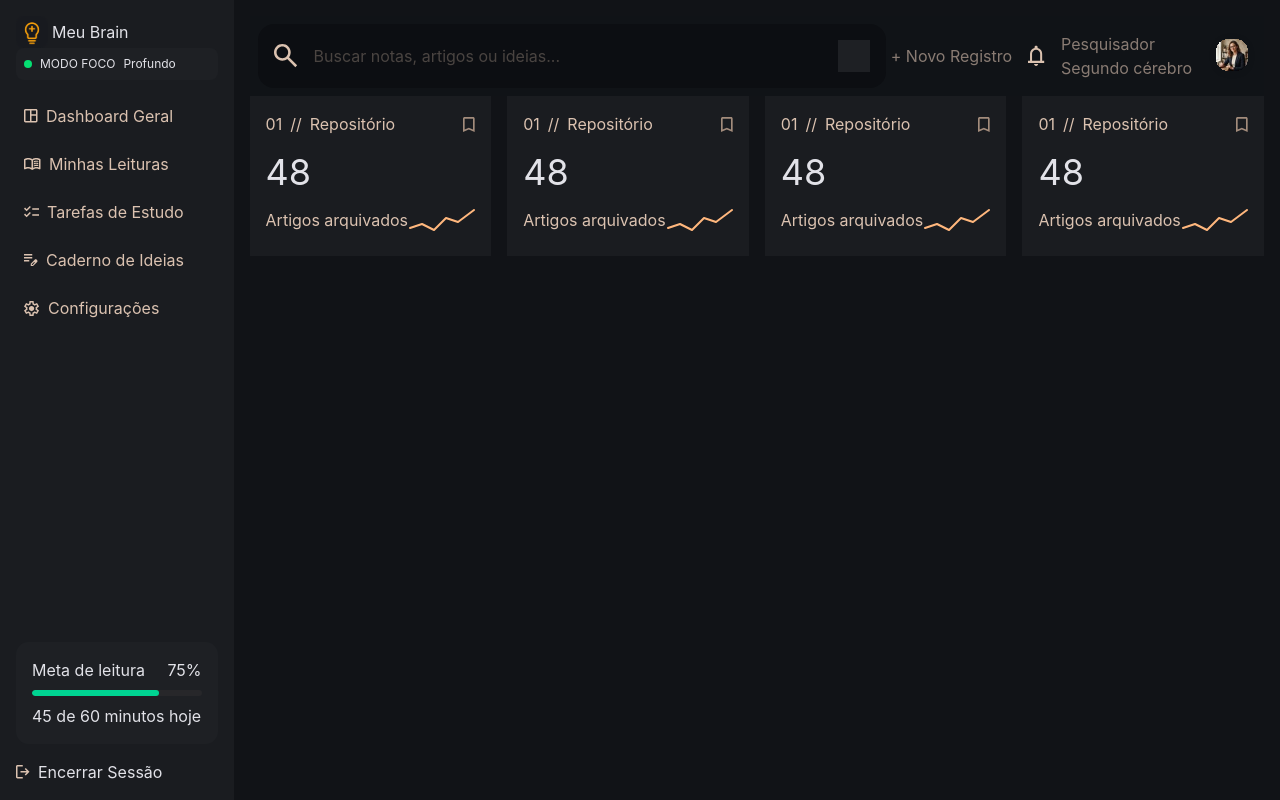
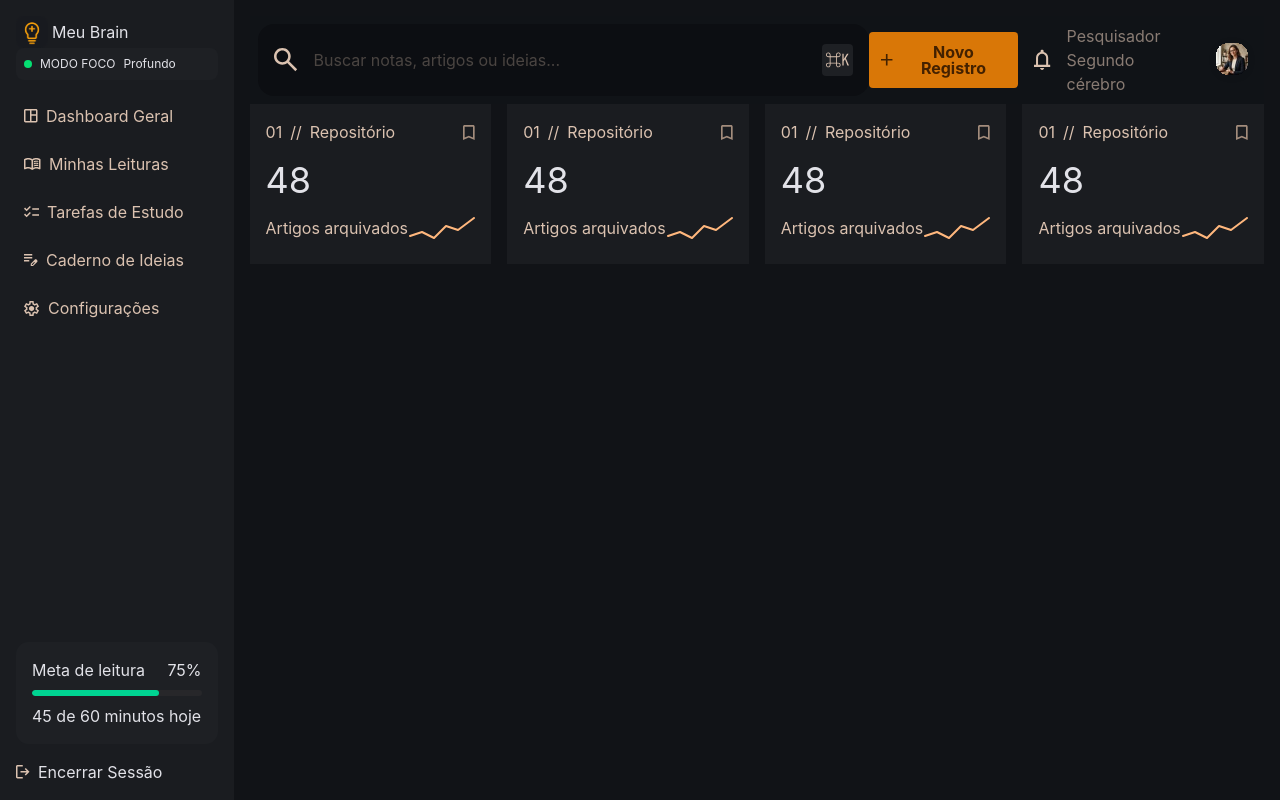
Before and after one commit to marianafurriel/meu-brain, a React (Vite) app: page / in a window 1280 px wide. Built offline with nearby package versions, Linux system fonts and the light colour scheme.

Commit message:
feat: add new SVG icon and update Navbar styling

```diff
--- a/src/components/Navbar/Navbar.tsx
+++ b/src/components/Navbar/Navbar.tsx
@@ -10,20 +10,29 @@ function Navbar() {
         />
 
         <input
-          placeholder="Buscar notas, artigos ou ideias..." className="w-127"
+          placeholder="Buscar notas, artigos ou ideias..." className="w-127 border-none outline-none"
         />
 
-        <img
-          src="../../src/assets/images/comand.svg"
-          alt="Comando"
-          className="h-6 w-6
-          bg-[#1E2024] p-4"
-        />
+        <div className="bg-[#1E2024] h-8 w-8 p-1 rounded-sm">
+
+          <img
+            src="../../src/assets/images/comand.svg"
+            alt="Comando" className="h-full w-full"
+          />
+        </div>
+
 
       </div>
 
       <div className="flex gap-4 items-center">
-        <button>+ Novo Registro</button>
+        <button className="inline-flex items-center justify-center gap-2 bg-[#D97707] text-[#432100] rounded-sm p-3 cursor-pointer">
+          <img
+            src="../../src/assets/images/mais.svg"
+            alt="Adicionar"
+            className="h-3 w-3 shrink-0"
+          />
+          <span className="font-bold leading-none">Novo Registro</span>
+        </button>
 
         <img
           className="h-9 w-4.25"
```
Also changed, not shown: src/assets/images/mais.svg (added).
